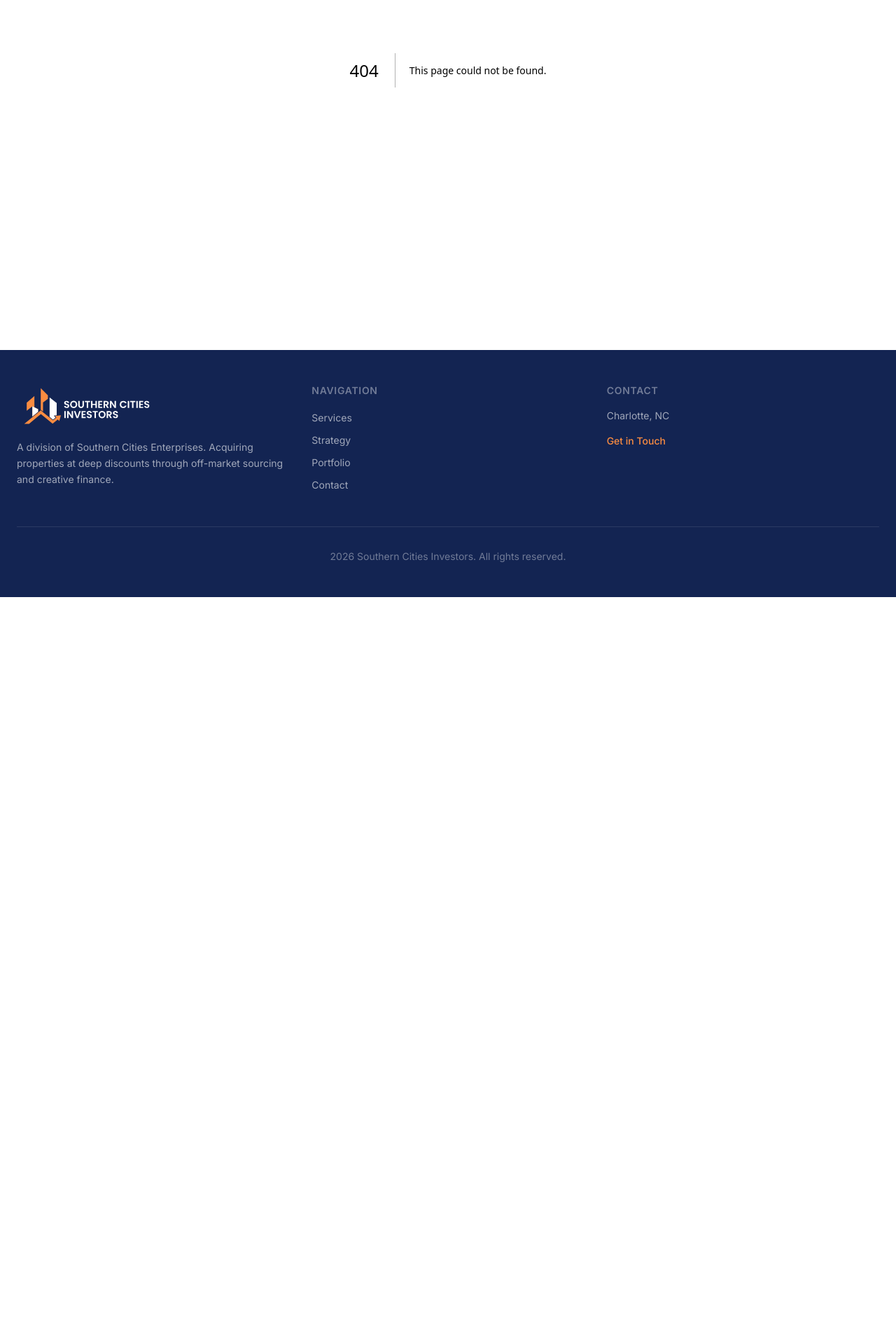
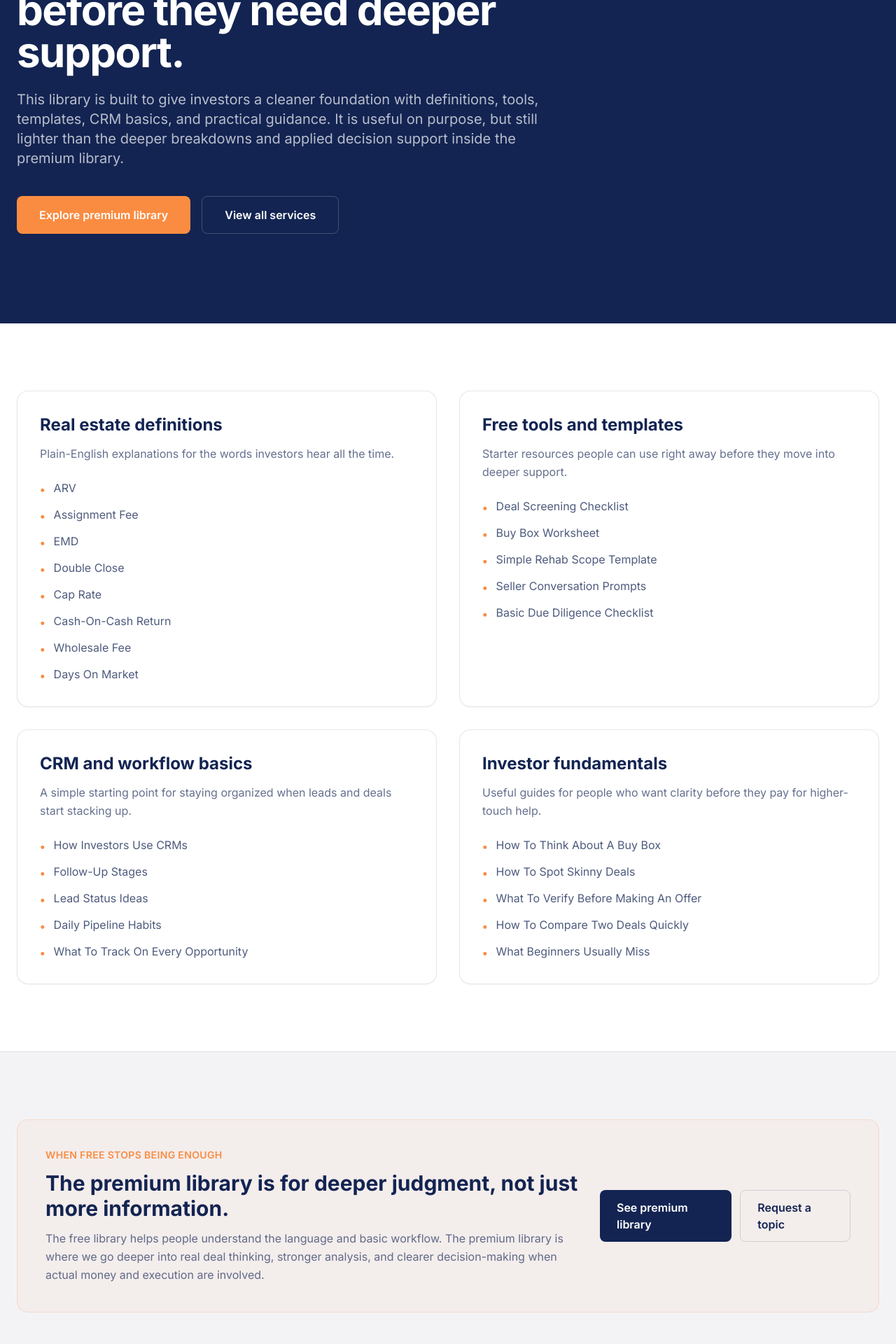
Before and after one commit to ashersoutherncities-art/southern-cities-investors, a Next.js app: page /free-library in a window 1280 px wide. Before the commit this address had no page. Shown: the part 380-2300 px from the top of the page at 70% size. Before the commit the page ends 1233 px from the top, so only its background shows below. Built offline with nearby package versions, Linux system fonts and the light colour scheme.

Commit message:
feat: add SCI free investor library page

```diff
--- /dev/null
+++ b/app/free-library/page.tsx
@@ -0,0 +1,95 @@
+import Link from 'next/link';
+
+const librarySections = [
+  {
+    title: 'Real estate definitions',
+    intro: 'Plain-English explanations for the words investors hear all the time.',
+    items: ['ARV', 'assignment fee', 'EMD', 'double close', 'cap rate', 'cash-on-cash return', 'wholesale fee', 'days on market'],
+  },
+  {
+    title: 'Free tools and templates',
+    intro: 'Starter resources people can use right away before they move into deeper support.',
+    items: ['deal screening checklist', 'buy box worksheet', 'simple rehab scope template', 'seller conversation prompts', 'basic due diligence checklist'],
+  },
+  {
+    title: 'CRM and workflow basics',
+    intro: 'A simple starting point for staying organized when leads and deals start stacking up.',
+    items: ['how investors use CRMs', 'follow-up stages', 'lead status ideas', 'daily pipeline habits', 'what to track on every opportunity'],
+  },
+  {
+    title: 'Investor fundamentals',
+    intro: 'Useful guides for people who want clarity before they pay for higher-touch help.',
+    items: ['how to think about a buy box', 'how to spot skinny deals', 'what to verify before making an offer', 'how to compare two deals quickly', 'what beginners usually miss'],
+  },
+];
+
+export default function FreeLibraryPage() {
+  return (
+    <>
+      <section className="bg-navy text-white py-24 sm:py-32">
+        <div className="site-shell">
+          <div className="max-w-4xl">
+            <p className="text-orange font-semibold text-sm uppercase tracking-wider mb-4">Free Library</p>
+            <h1 className="text-4xl sm:text-5xl lg:text-6xl font-bold leading-tight tracking-tight">
+              Free investor education that helps people get oriented before they need deeper support.
+            </h1>
+            <p className="mt-6 text-lg sm:text-xl text-white/70 leading-relaxed max-w-3xl">
+              This library is built to give investors a cleaner foundation with definitions, tools, templates, CRM basics, and practical guidance. It is useful on purpose, but still lighter than the deeper breakdowns and applied decision support inside the premium library.
+            </p>
+            <div className="mt-10 flex flex-col sm:flex-row gap-4">
+              <Link href="/services/deal-breakdown-vault" className="inline-flex items-center justify-center px-8 py-3.5 bg-orange hover:bg-orange-dark text-white font-semibold rounded-lg transition-colors">
+                Explore premium library
+              </Link>
+              <Link href="/services" className="inline-flex items-center justify-center px-8 py-3.5 border border-white/20 hover:border-white/40 text-white font-semibold rounded-lg transition-colors">
+                View all services
+              </Link>
+            </div>
+          </div>
+        </div>
+      </section>
+
+      <section className="py-20 sm:py-24 bg-white">
+        <div className="site-shell">
+          <div className="grid md:grid-cols-2 gap-8">
+            {librarySections.map((section) => (
+              <div key={section.title} className="rounded-2xl border border-navy/10 bg-white p-8 shadow-sm">
+                <h2 className="text-2xl font-bold text-navy">{section.title}</h2>
+                <p className="mt-3 text-navy/65 leading-relaxed">{section.intro}</p>
+                <div className="mt-6 space-y-3">
+                  {section.items.map((item) => (
+                    <div key={item} className="flex items-start gap-3 text-navy/75">
+                      <span className="text-orange font-bold mt-0.5">•</span>
+                      <span className="capitalize">{item}</span>
+                    </div>
+                  ))}
+                </div>
+              </div>
+            ))}
+          </div>
+        </div>
+      </section>
+
+      <section className="py-20 sm:py-24 bg-navy/5 border-t border-navy/10">
+        <div className="site-shell">
+          <div className="rounded-2xl border border-orange/20 bg-orange/5 p-8 lg:p-10 flex flex-col lg:flex-row lg:items-center lg:justify-between gap-6">
+            <div className="max-w-3xl">
+              <p className="text-sm font-semibold uppercase tracking-wide text-orange">When free stops being enough</p>
+              <h2 className="mt-3 text-3xl font-bold text-navy">The premium library is for deeper judgment, not just more information.</h2>
+              <p className="mt-3 text-navy/65 leading-relaxed">
+                The free library helps people understand the language and basic workflow. The premium library is where we go deeper into real deal thinking, stronger analysis, and clearer decision-making when actual money and execution are involved.
+              </p>
+            </div>
+            <div className="flex flex-col sm:flex-row gap-3">
+              <Link href="/services/deal-breakdown-vault" className="inline-flex items-center justify-center px-6 py-3 bg-navy hover:bg-navy/90 text-white font-semibold rounded-lg transition-colors">
+                See premium library
+              </Link>
+              <Link href="/contact" className="inline-flex items-center justify-center px-6 py-3 border border-navy/15 text-navy hover:border-orange/50 hover:text-orange font-semibold rounded-lg transition-colors">
+                Request a topic
+              </Link>
+            </div>
+          </div>
+        </div>
+      </section>
+    </>
+  );
+}
--- a/app/page.tsx
+++ b/app/page.tsx
@@ -319,8 +319,8 @@ export default function Home() {
               </p>
             </div>
             <div className="flex flex-col sm:flex-row gap-3">
-              <Link href="/contact" className="inline-flex items-center justify-center px-6 py-3 border border-navy/15 text-navy hover:border-orange/50 hover:text-orange font-semibold rounded-lg transition-colors">
-                Request a topic
+              <Link href="/free-library" className="inline-flex items-center justify-center px-6 py-3 border border-navy/15 text-navy hover:border-orange/50 hover:text-orange font-semibold rounded-lg transition-colors">
+                Explore free library
               </Link>
               <Link href="/services/deal-breakdown-vault" className="inline-flex items-center justify-center px-6 py-3 bg-navy hover:bg-navy/90 text-white font-semibold rounded-lg transition-colors">
                 See premium library
```
